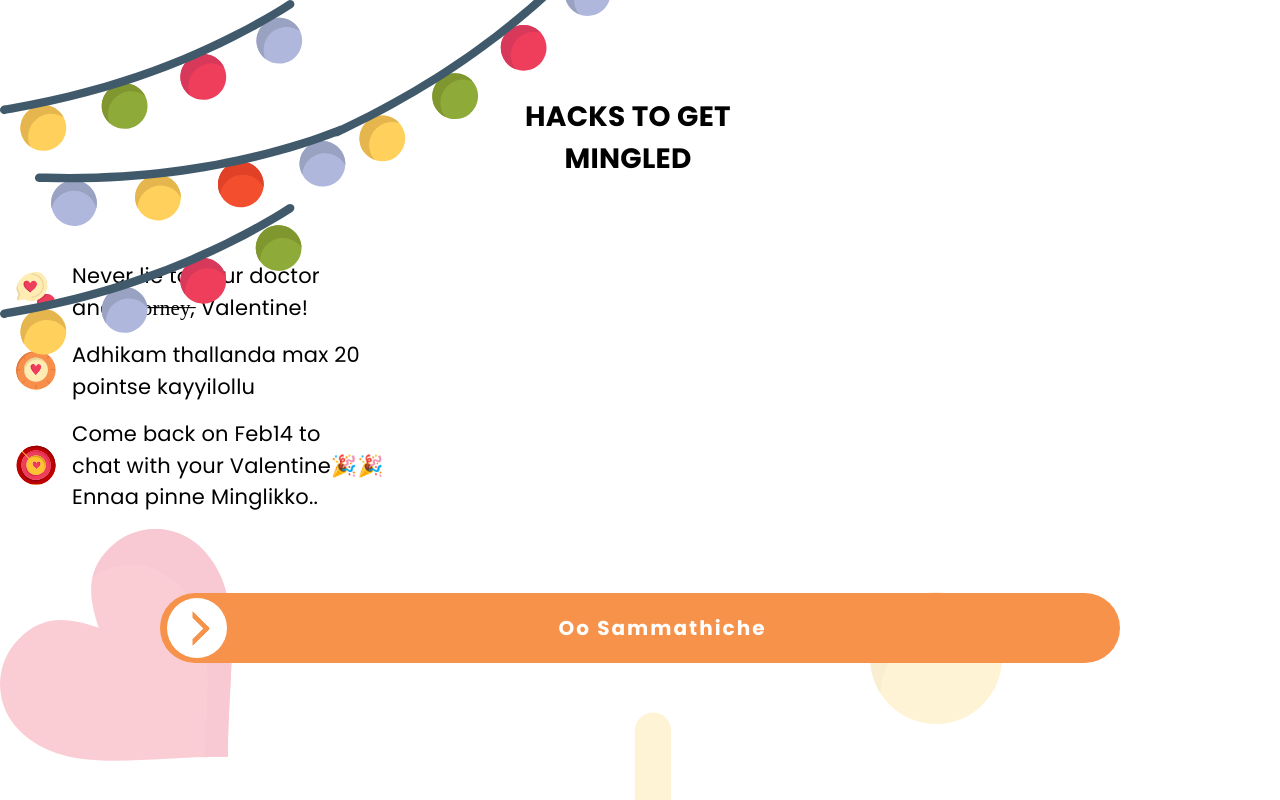
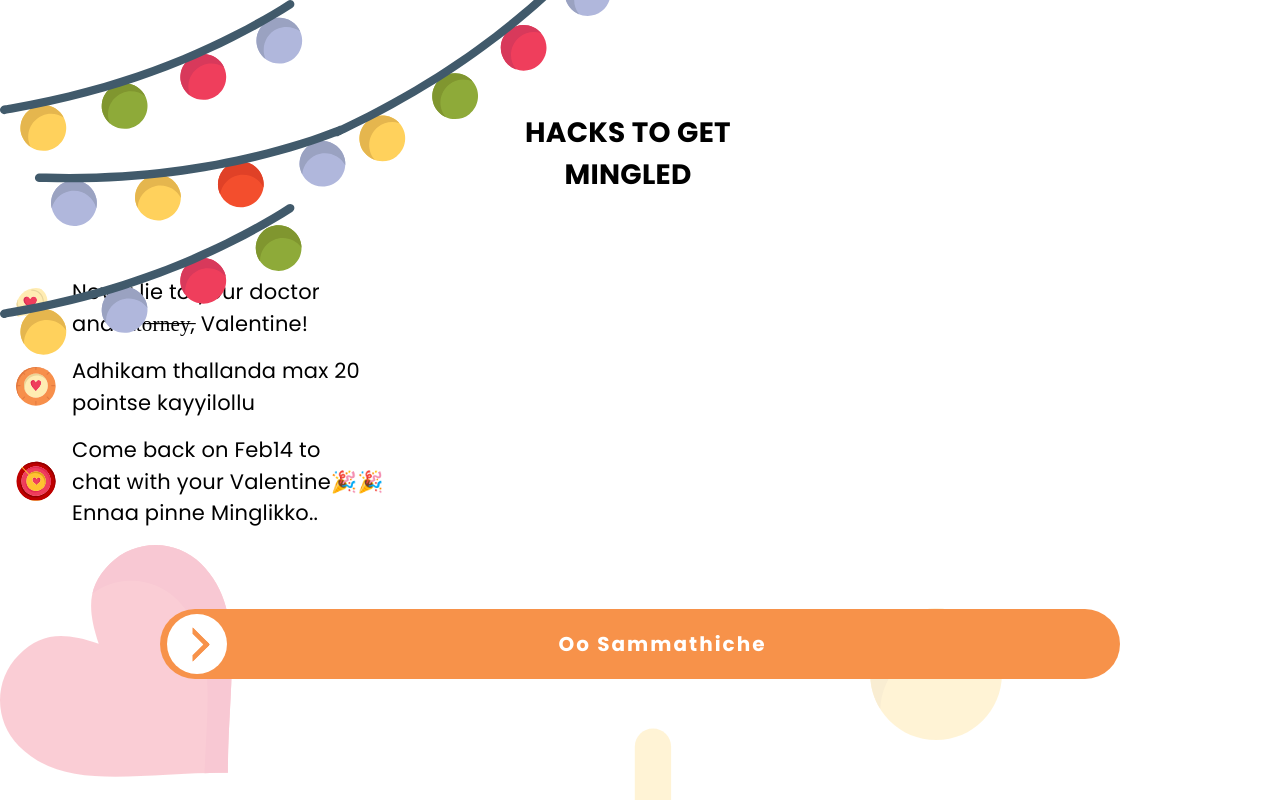
Before and after one commit to Ballista-lTD/varshakke_oru_vanaran, a React app: page /page1 in a window 1280 px wide. Built offline with nearby package versions, Linux system fonts and the light colour scheme.

Commit message:
bells decors

```diff
--- a/src/components/home/page1.tsx
+++ b/src/components/home/page1.tsx
@@ -45,7 +45,7 @@ class Page1Loc extends AuthComponent<Page1Props, AuthState>
                                 TO GET MINGLED</Typography>
                         </div>}
                 </div>
-                <div className="d-flex justify-content-center flex-column align-items-center">
+                <div className="pt-3 d-flex justify-content-center flex-column align-items-center">
                     {!this.props.showBanner &&
                         <div>
                             <div>
```
